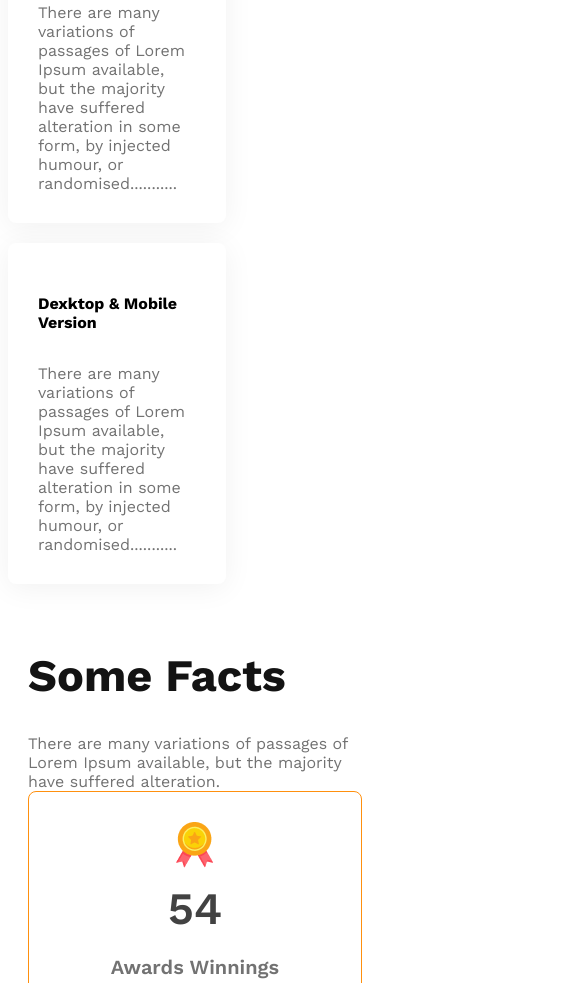
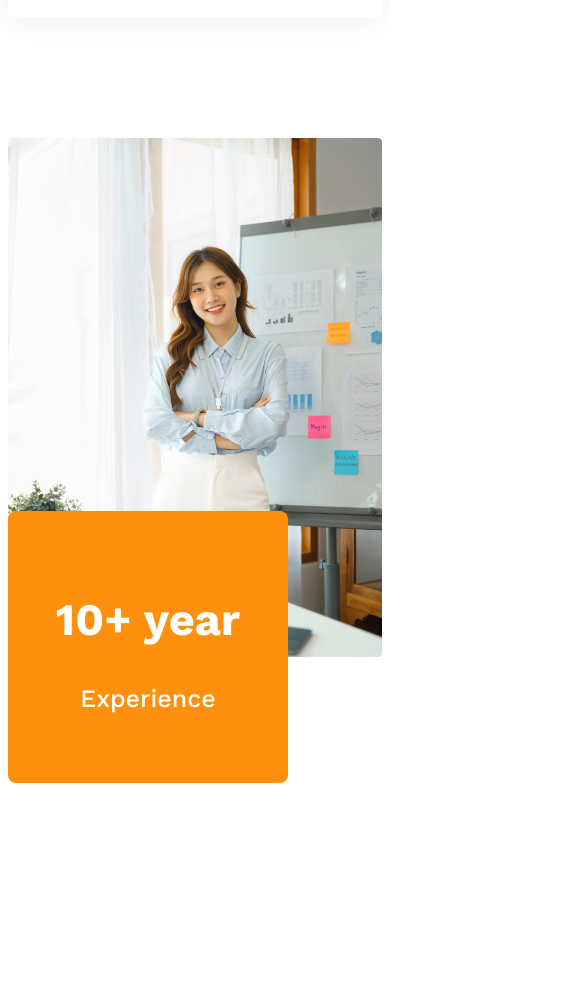
Before and after one commit to sohag55rana/g3-architects-website, a plain HTML site: page index.html in a window 390 px wide. Shown: the part 4510-5493 px from the top of the page, 585 px wide, since content can reach past the window. Drawn offline with nearby package versions, Linux system fonts and the light colour scheme.

Commit message:
added feature section and css

```diff
--- a/style/architect.css
+++ b/style/architect.css
@@ -138,6 +138,9 @@ main{
     color: rgb(255, 255, 255);
     padding: 45px 40px;
     text-align: center;
+    margin: 0;
+    position: relative;
+    bottom: 150px;
 }
 .ten-years-batch h2{
     font-size: 45px;
@@ -146,6 +149,10 @@ main{
 .ten-years-batch p{
     font-size: 25px;
     font-weight: 500;
+}
+.feature-img img{
+    height: 90%;
+    margin-left: 90px;
 }
 /* facts section here */
 .section-title{
@@ -178,6 +185,7 @@ main{
     font-size: 1.25rem;
     font-weight: 600;
 }
+
 /* sponsors section */
 .sponsors-container{
     text-align: center;
@@ -206,7 +214,8 @@ main{
     nav,
     .teams-container,
     .facts-card-container,
-    .sponsors-img-container
+    .sponsors-img-container,
+    .features-container
     {
         flex-direction: column;
     }
@@ -225,6 +234,14 @@ main{
     .facts-card-container .card{
         margin-top: 0;
     }
+    .feature-img img{
+        width: 100%;
+        margin-left: 0;
+    }
+    .ten-years-batch{
+        position: static;
+        max-width: 200px;
+    }
 
 }
 
@@ -235,7 +252,8 @@ main{
     }
     nav,
     .teams-container,
-    .sponsors-img-container
+    .sponsors-img-container,
+    .features-container
     {
         flex-direction: column;
     }
```
